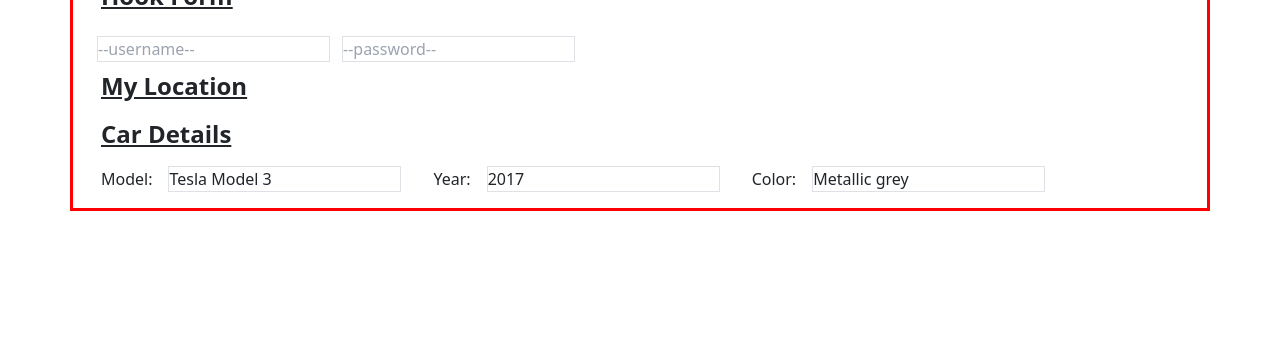
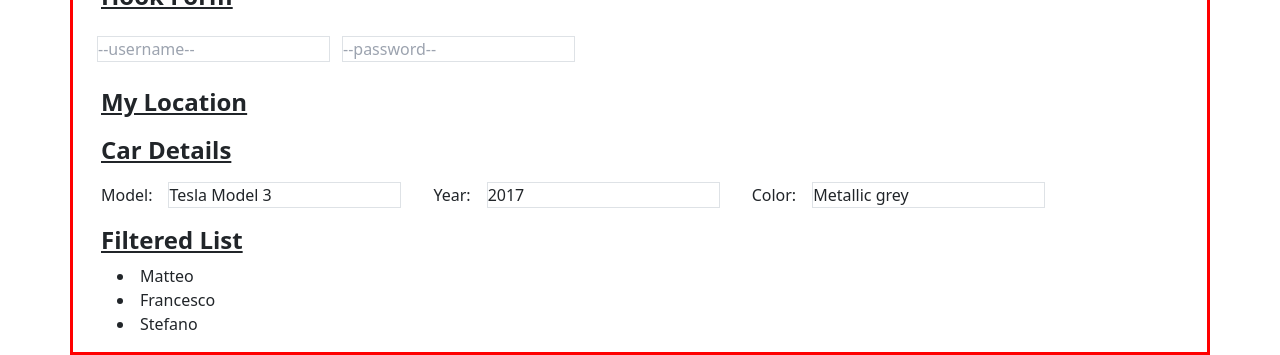
Before and after one commit to maxuel99/react-exercises, a React (Create React App) app: page /users/1 in a window 1280 px wide. Shown: the part 1739-2094 px from the top of the page. Before the commit the page ends 1950 px from the top, so only its background shows below. Built offline with nearby package versions, Linux system fonts and the light colour scheme; no server answers.

Commit message:
add useMemo

```diff
--- a/src/App.js
+++ b/src/App.js
@@ -7,6 +7,7 @@ import { Container } from "./Container";
 import { Counter } from "./Counter";
 import { CurrentPosition } from "./CurrentPosition";
 import { DisplayLanguage } from "./DisplayLanguage";
+import { FilteredList } from "./FilteredList";
 import GithubUser from "./GithubUser";
 import GithubUserList from "./GithubUserList";
 import { HelloWorld } from "./HelloWorld";
@@ -76,6 +77,7 @@ export class App extends React.Component {
             <HookForm />
             <CurrentPosition />
             <CarDetails />
+            <FilteredList />
           </Container>
         );
     }
--- a/src/CurrentPosition.js
+++ b/src/CurrentPosition.js
@@ -42,7 +42,7 @@ export function CurrentPosition() {
     const { location } = useCurrentPosition()
 
     return (
-        <div>
+        <div className="my-3">
             <h2 className="text-2xl font-bold underline mx-3 mb-2">My Location</h2>
             <p className="ml-4 italic">{location.loaded ? JSON.stringify(location) : ''}</p>
         </div>
--- /dev/null
+++ b/src/FilteredList.js
@@ -0,0 +1,28 @@
+import { useEffect, useMemo } from "react"
+import { useState } from "react"
+
+const PersonalData = [
+    {name: "Matteo", id: "1", age:"23"},
+    {name: "Francesco", id: "2", age: "21"},
+    {name: "Stefano", id: "3", age: "22"},
+    {name: "Daniel", id: "4", age: "15"},
+    {name: "Elisa", id: "5", age: "18"},
+]
+
+export function FilteredList({ items = PersonalData}) {
+    const [list, setList ] = useState(items)
+    const filter = useMemo(() => list.filter(PersonalData => PersonalData.age > 18), [])
+    useEffect(() => {
+        setList(filter)
+    }, [])
+
+
+    return (
+        <div className="mb-3">
+            <h2 className="text-2xl font-bold underline mx-3 mb-2">Filtered List</h2>
+            <ul className="list-inside list-disc">
+                {list.map(data => <li key={data.id}>{data.name}</li>)}
+            </ul>
+        </div>
+    )
+}
--- a/src/GithubUserList.js
+++ b/src/GithubUserList.js
@@ -31,7 +31,7 @@ const GithubUserList = () => {
                 <h2 className="text-2xl font-bold underline mx-3 mb-2">Ricerca Username</h2>
                 <input name="todo" type="text" value={usernames} className="mx-3 mt-2 mb-3 border border-black" onChange={handleChange} placeholder="--Add-username--" />
                 <br />
-                <button type="submit" className="border border-black rounded ml-4 mr-1 mb-3 bg-lime-500 px-1">Add</button>
+                <button type="submit" className="border border-black rounded ml-4 mr-1 mb-2 bg-lime-500 px-1">Add</button>
                 {usernameslist !== [] ?
                 <ul>
                     {usernameslist.map((username ,index) =>
--- a/src/HookForm.js
+++ b/src/HookForm.js
@@ -29,7 +29,7 @@ export function HookForm() {
     const { data, onInputChange } = useForm()
 
     return (
-        <div>
+        <div className="my-2">
             <h2 className="text-2xl font-bold underline mx-3 mb-2">Hook Form</h2>
             <h4 className="ml-4">{data.username} {data.password}</h4>
             <input name="username" type="text" value={data.username} className="ml-3 mt-3 mb-2 border border-black" placeholder="--username--" onChange={onInputChange}/>
```
